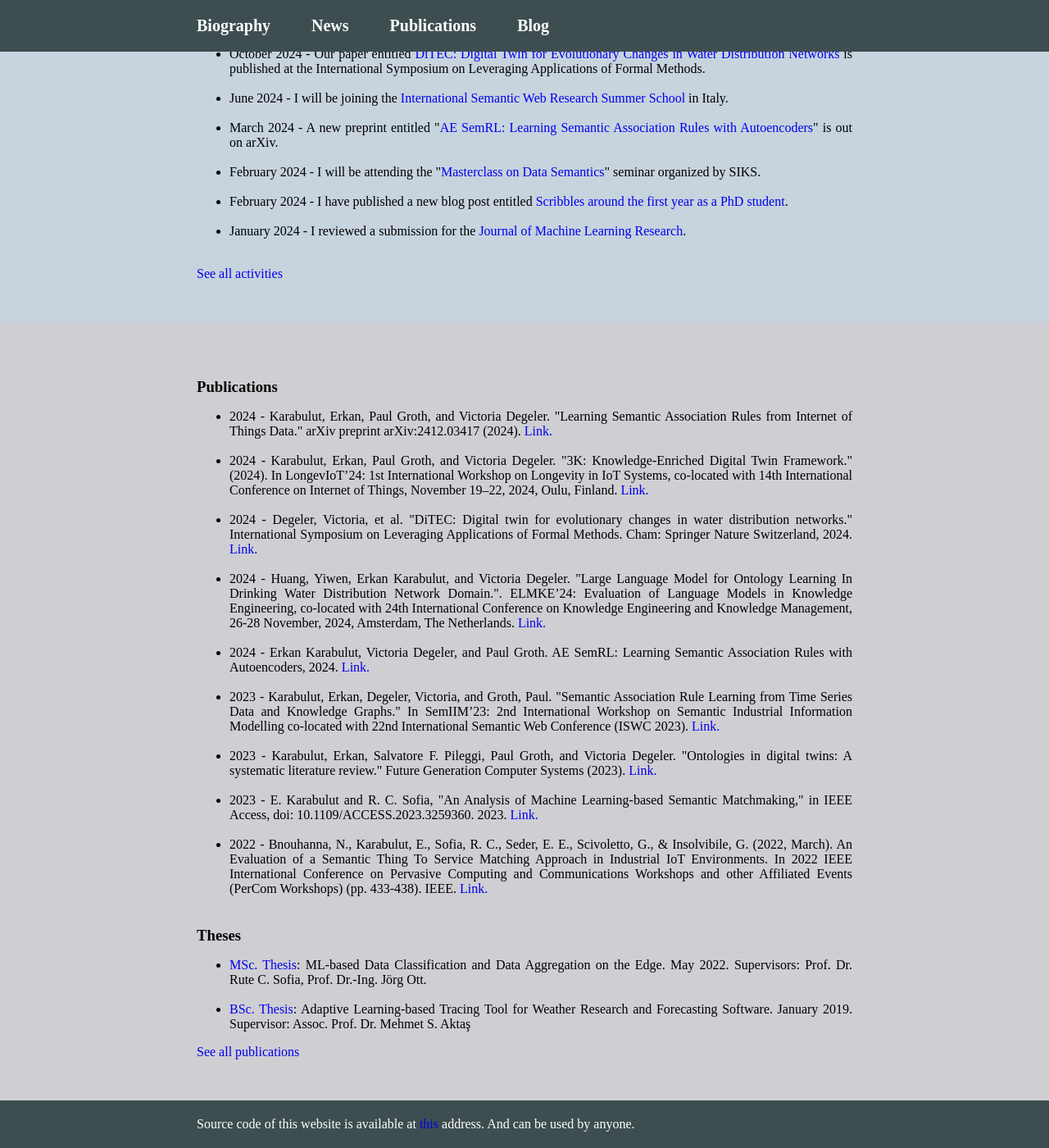
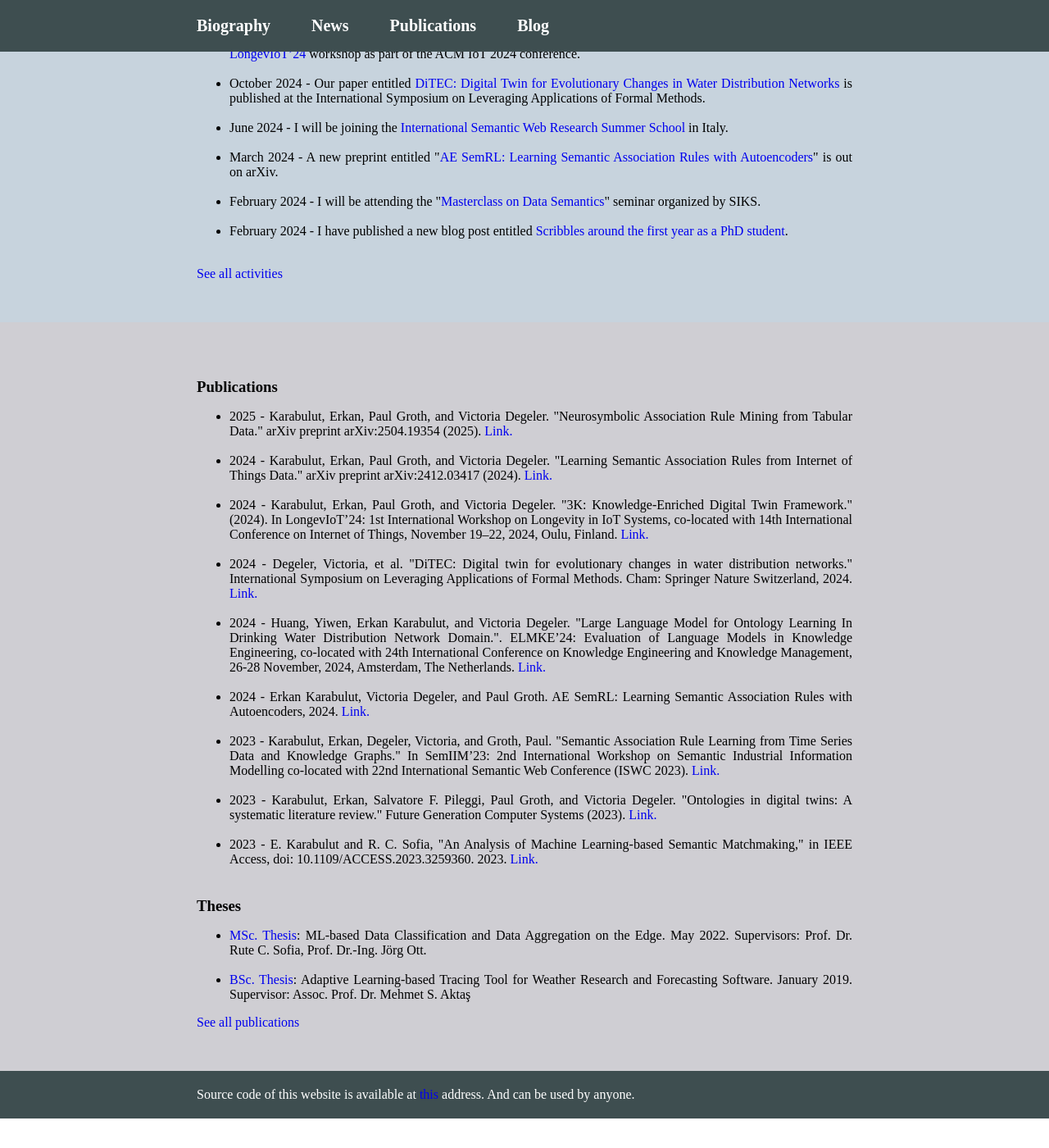
Before and after one commit to erkankarabulut/erkankarabulut.github.io, a Jekyll site: the page built from index.html, in a window 1280 px wide and 1400 px high, scrolled down 767 px. Shown: the whole window at 82% size. Built offline with Jekyll 4.4.1, drawn with Linux system fonts in a browser that asks for light colours; after the commit the page ends 2131 px from its top, so only the background shows below that; some of the changed text lies outside the part shown.

Commit message:
add a new preprint and announcement

```diff
--- a/_data/news.yml
+++ b/_data/news.yml
@@ -1,3 +1,4 @@
+- 'May 2025 - A new preprint out on <a href="https://arxiv.org/pdf/2504.19354" target="_blank">scalable association rule mining with a Neurosymbolic method</a>.'
 - 'April 2025 - At <a target="_blank" href="https://ictopen.nl/">NWO ICT.Open 2025</a> (15-16 April), I will be presenting our poster entitled <a target="_blank" href="posters/ICT_Open_2025.pdf">Interpretable Decision-Making in Smart Environments</a>.'
 - 'December 2024 - A new preprint (continuation of AE SemRL) entitled <a target="_blank" href="https://arxiv.org/abs/2412.03417">Learning Semantic Association Rules from Internet of Things Data</a> is out on arXiv.'
 - 'November 2024 - I presented our paper entitled <a target="_blank" href="https://dl.acm.org/doi/full/10.1145/3703790.3703834">3K: Knowledge-Enriched Digital Twin Framework</a> at the <a target="_blank" href="https://longeviot.github.io/2024/">LongevIoT’24</a> workshop as part of the ACM IoT 2024 conference.'
--- a/_data/publications.yml
+++ b/_data/publications.yml
@@ -1,3 +1,5 @@
+- text: '2025 - Karabulut, Erkan, Paul Groth, and Victoria Degeler. "Neurosymbolic Association Rule Mining from Tabular Data." arXiv preprint arXiv:2504.19354 (2025).'
+  link: 'https://arxiv.org/pdf/2504.19354'
 - text: '2024 - Karabulut, Erkan, Paul Groth, and Victoria Degeler. "Learning Semantic Association Rules from Internet of Things Data." arXiv preprint arXiv:2412.03417 (2024).'
   link: 'https://arxiv.org/pdf/2412.03417?'
 - text: '2024 - Karabulut, Erkan, Paul Groth, and Victoria Degeler. "3K: Knowledge-Enriched Digital Twin Framework." (2024). In LongevIoT’24: 1st International Workshop on Longevity in IoT Systems, co-located with 14th International Conference on Internet of Things, November 19–22, 2024, Oulu, Finland.'
```
